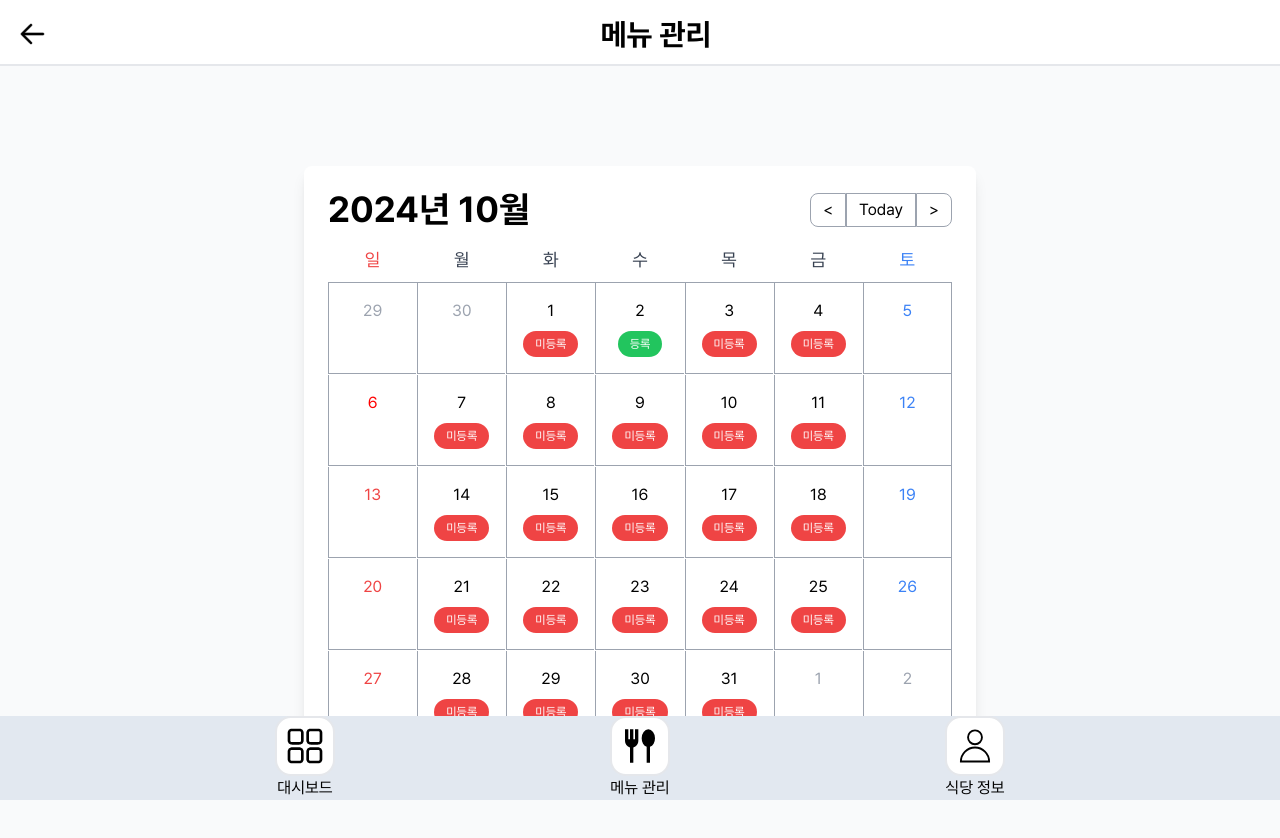
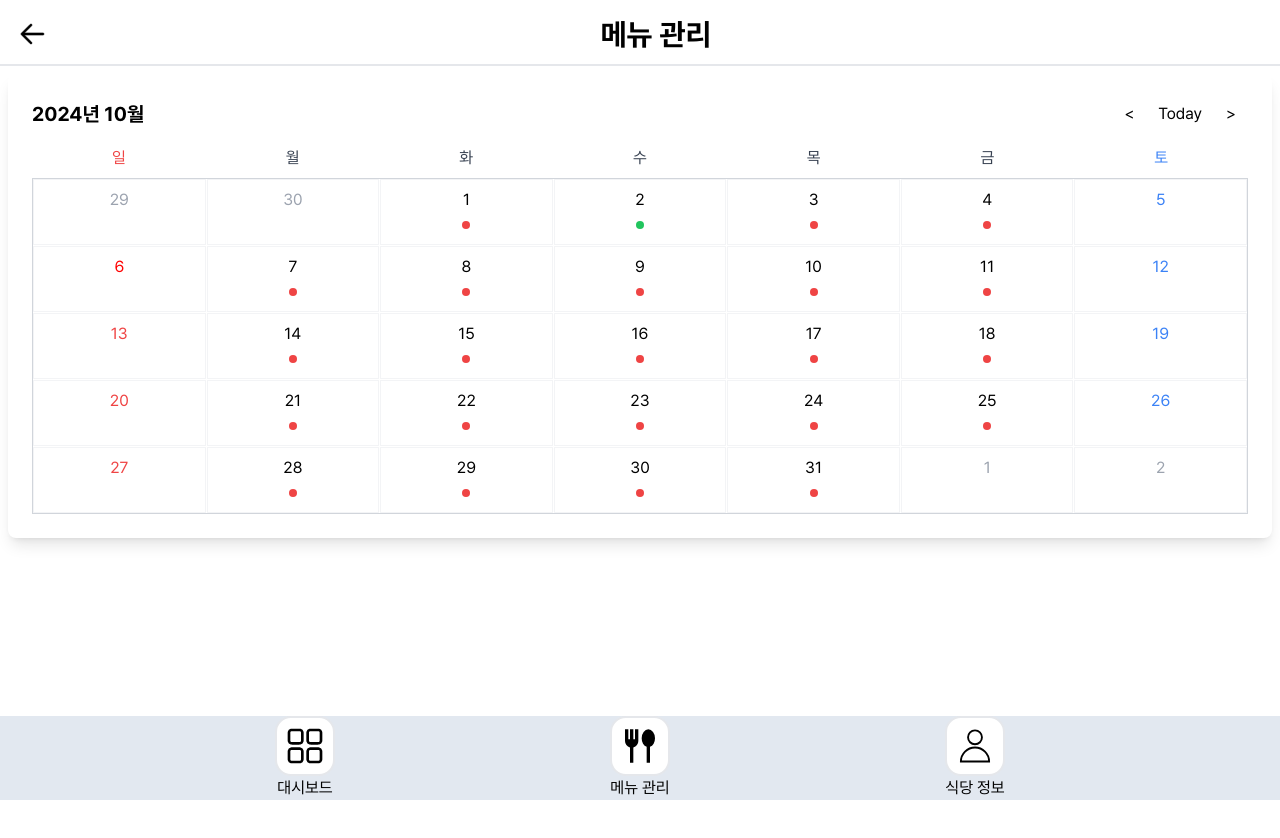
Before and after one commit to ots1120/wtm_fe, a Vue app: page /admin/1/menu in a window 1280 px wide. Shown: the top 838 px of the page. After the commit the page ends 800 px from the top, so only its background shows below. Built offline with nearby package versions, Linux system fonts and the light colour scheme.

Commit message:
node.js 연결 전 admin 살짝 수정

```diff
--- a/package.json
+++ b/package.json
@@ -26,9 +26,10 @@
     "@vue/eslint-config-prettier": "^9.0.0",
     "autoprefixer": "^10.4.20",
     "eslint": "^8.57.0",
+    "eslint-config-prettier": "^9.1.0",
+    "eslint-plugin-prettier": "^5.2.1",
     "eslint-plugin-vue": "^9.23.0",
     "postcss": "^8.4.47",
-    "prettier": "^3.2.5",
     "tailwindcss": "^3.4.13",
     "vite": "^5.3.1",
     "vite-plugin-vue-devtools": "^7.3.1"
--- a/src/assets/styles/reset.css
+++ b/src/assets/styles/reset.css
@@ -6,7 +6,7 @@ body {
   border: 0;
   font-size: 100%;
   font: inherit;
-  font-family: 'Pretendard', sans-serif;
+  font-family: "Pretendard", sans-serif;
   vertical-align: baseline;
   min-height: 100vh;
   transition:
@@ -50,5 +50,5 @@ button {
 *:after,
 *:before {
   box-sizing: border-box;
-  font-family: 'Pretendard', sans-serif;
+  font-family: "Pretendard", sans-serif;
 }
--- a/src/components/admin/calender/MenuCalender.vue
+++ b/src/components/admin/calender/MenuCalender.vue
@@ -1,24 +1,24 @@
 <template>
-  <div class="flex justify-center items-center min-h-screen bg-gray-50">
-    <div class="calendar bg-white p-6 rounded-lg shadow-lg">
+  <div class="flex items-center justify-center rounded-xl bg-gray-50 m-2">
+    <div class="calendar rounded-lg bg-white p-6 shadow-lg w-full">
       <!-- Header -->
-      <div class="header flex justify-between items-center mb-4">
-        <div class="year-month text-4xl font-semibold"></div>
+      <div class="header mb-4 flex items-center justify-between">
+        <div class="year-month text-xl font-semibold"></div>
         <div class="nav flex">
           <button
-            class="nav-btn px-3 py-1 border border-gray-400 rounded-l-lg hover:bg-gray-200"
+            class="nav-btn rounded-l-lg border-gray-400 px-3 py-1 hover:bg-gray-100"
             @click="prevMonth"
           >
             &lt;
           </button>
           <button
-            class="go-today px-3 py-1 border border-gray-400 hover:bg-gray-200"
+            class="go-today border-gray-400 px-3 py-1 hover:bg-gray-100"
             @click="goToday"
           >
             Today
           </button>
           <button
-            class="nav-btn px-3 py-1 border border-gray-400 rounded-r-lg hover:bg-gray-200"
+            class="nav-btn rounded-r-lg border-gray-400 px-3 py-1 hover:bg-gray-100"
             @click="nextMonth"
           >
             &gt;
@@ -27,7 +27,7 @@
       </div>
 
       <!-- Days of the Week -->
-      <div class="days grid grid-cols-7 text-center text-lg text-gray-700 mb-2">
+      <div class="days text-md mb-2 grid grid-cols-7 text-center text-gray-700">
         <div class="day text-red-500">일</div>
         <div class="day">월</div>
         <div class="day">화</div>
@@ -38,40 +38,39 @@
       </div>
 
       <!-- Dates -->
-      <div
-        class="dates grid grid-cols-7 gap-px border-t border-r border-gray-400"
-      >
+      <div class="dates grid grid-cols-7 gap-px border border-gray-300">
         <div
           v-for="(date, i) in datesHtml"
           :key="i"
           :class="[
             'date',
-            'p-4',
+            'p-2',
             'text-center',
-            'border-b',
-            'border-l',
-            'border-gray-400',
+            'border',
+            'border-gray-100',
             isToday(date) ? 'today' : '',
-            isSelected(date) ? 'bg-blue-100 rounded-lg p-1' : '',
+            isSelected(date)
+              ? 'bg-blue-100 rounded-lg p-1 hover:bg-blue-100 duration-300 ease-in-out'
+              : '',
             getDateClass(i, date.type),
           ]"
           @click="handleDateClick(date, i)"
         >
-          <div>
-            {{ date.number }}
-          </div>
+          <div>{{ date.number }}</div>
           <!-- 주말을 제외한 날짜에 등록/미등록 뱃지를 표시 -->
           <div v-if="!isWeekend(i) && date.type === 'current'">
-            <span
-              v-if="hasMenuData(date)"
-              class="badge bg-green-500 text-white rounded-full px-2 py-1 mt-2"
-              >등록</span
-            >
-            <span
-              v-else
-              class="badge bg-red-500 text-white rounded-full px-2 py-1 mt-2"
-              >미등록</span
-            >
+            <div v-if="hasMenuData(date)">
+              <span
+                class="badge mt-2 inline-block h-2 w-2 rounded-3xl bg-green-500"
+              ></span>
+              <!-- <span class="text-xs text-black">등록</span> -->
+            </div>
+            <div v-else>
+              <span
+                class="badge mt-2 inline-block h-2 w-2 rounded-3xl bg-red-500"
+              ></span>
+              <!-- <span class="text-xs text-black">미등록</span> -->
+            </div>
           </div>
         </div>
       </div>
@@ -234,12 +233,4 @@ export default {
   color: red;
   text-align: center;
 }
-.badge {
-  display: inline-block;
-  padding: 0.25rem 0.75rem;
-  font-size: 0.75rem;
-  font-weight: 500;
-  text-align: center;
-  border-radius: 9999px;
-}
 </style>
--- a/src/components/admin/layout/AdminBottomNav.vue
+++ b/src/components/admin/layout/AdminBottomNav.vue
@@ -70,18 +70,23 @@
 </template>
 <script>
 export default {
+  data() {
+    return {
+      storeId: null,
+    };
+  },
   methods: {
     goToDashboard() {
       // this.setStoreId(this.storeId); // Vuex에 storeId 설정
-      this.$router.push('/admin/');
+      this.$router.push(`/admin/${this.storeId}`);
     },
     goToMenuManagement() {
       // this.setStoreId(this.storeId); // Vuex에 storeId 설정
-      this.$router.push('/admin/menu');
+      this.$router.push(`/admin/${this.storeId}/menu`);
     },
     goToStoreManagement() {
       // this.setStoreId(this.storeId); // Vuex에 storeId 설정
-      this.$router.push('/admin/myStore');
+      this.$router.push(`/admin/${this.storeId}/myStore`);
     },
   },
 };
--- a/src/components/admin/notice/NoticeForm.vue
+++ b/src/components/admin/notice/NoticeForm.vue
@@ -43,7 +43,7 @@
           class="w-full h-12 mt-4 bg-orange-400 text-white p-2 rounded-xl"
           type="submit"
         >
-          {{ isEditMode ? "수정 완료" : "등록" }}
+          {{ isEditMode ? '수정 완료' : '등록' }}
         </button>
       </div>
     </form>
@@ -55,7 +55,7 @@ export default {
   props: {
     initialData: {
       type: Object,
-      default: () => ({ content: "", menuImages: [] }), // 공지 초기 데이터
+      default: () => ({ content: '', menuImages: [] }), // 공지 초기 데이터
     },
     isEditMode: {
       type: Boolean,
@@ -81,7 +81,7 @@ export default {
       }
     },
     openModal() {
-      this.$emit("open-modal");
+      this.$emit('open-modal');
     },
   },
 };
--- a/src/pages/admin/notice/AdminNoticePage.vue
+++ b/src/pages/admin/notice/AdminNoticePage.vue
@@ -3,7 +3,7 @@
     <AdminHeader title="공지관리" />
     <!-- 임시로 데이터 불러오는 역할-->
     <NoticeList :notices="noticesData" />
-    <WriteButton pushRoute="/admin/notice/new" />
+    <WriteButton :pushRoute="`/admin/${storeId}/notice/new`" />
   </div>
 </template>
 
@@ -20,6 +20,7 @@ export default {
   },
   data() {
     return {
+      storeId: null,
       noticesData: [
         {
           id: 1,
--- a/src/pages/stores/menu/NewMenu.vue
+++ b/src/pages/stores/menu/NewMenu.vue
@@ -114,7 +114,7 @@
   </div>
 </template>
 <script>
-import { admin } from '@/api/index';
+import { instance } from '@/api/index';
 
 export default {
   data() {
@@ -163,7 +163,7 @@ export default {
 
       try {
         // axios를 사용하여 multipart/form-data로 전송
-        const response = await admin.post('menu', formData, {
+        const response = await instance.post('menu', formData, {
           headers: {
             'Content-Type': 'multipart/form-data',
           },
```
Also changed, not shown: jsconfig.json (+3 -10 lines), src/assets/styles/common.css (+4 -4 lines), src/assets/styles/font.css (+9 -7 lines), .eslintrc.cjs, 1 other file (tests, documents, lock files or other folders). Lines whose indentation alone changed are shown as unchanged.
